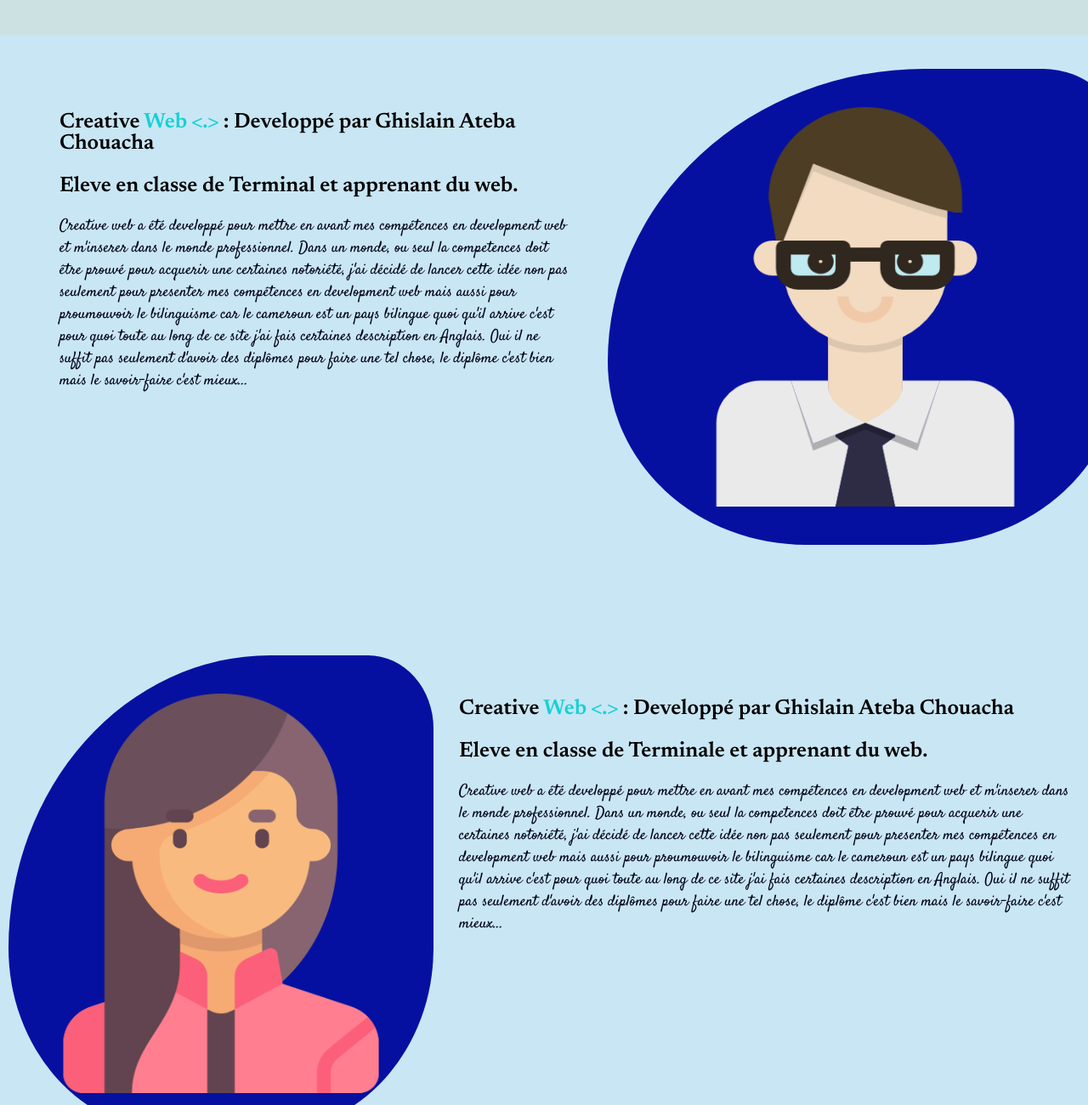
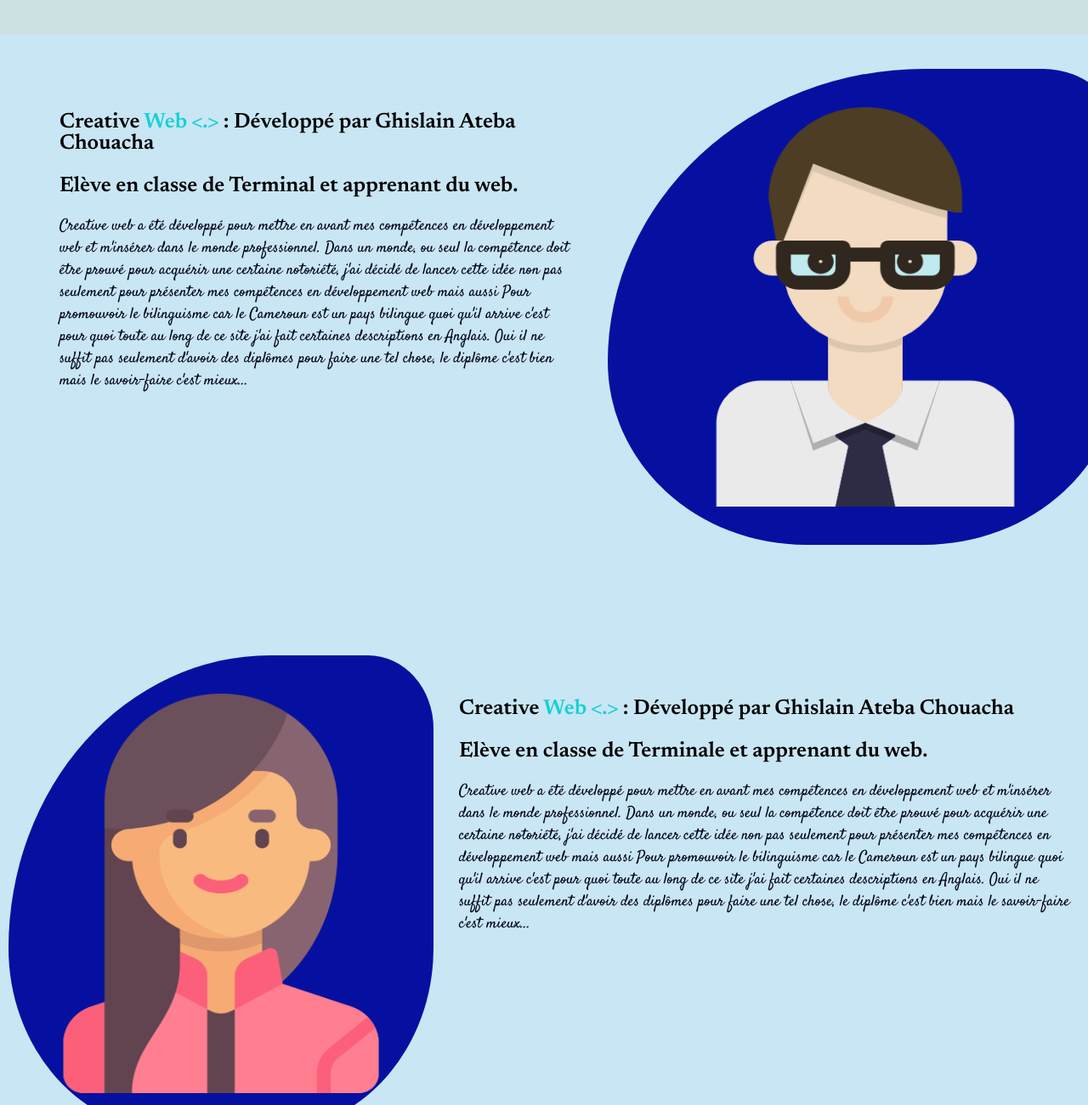
Before and after one commit to Ghislano26/MynewCreativeWeb, a plain HTML site: page index.html in a window 1280 px wide. Shown: the part 519-1819 px from the top of the page at 85% size. Drawn offline with Linux system fonts and the light colour scheme; a web font is replaced by a local one.

Commit message:
reverification des sources

```diff
--- a/index.html
+++ b/index.html
@@ -67,11 +67,11 @@
 <!-- Espace de petite description -->
 
         <div class="section__project__text">
-            <h1><span class="Creative">Creative</span> <span class="web">Web <.></span> : </span>  Developpé par Ghislain Ateba Chouacha <br> <br> Eleve en classe de Terminal et apprenant du web. <span></h1>
+            <h1><span class="Creative">Creative</span> <span class="web">Web <.></span> : </span>   Développé par Ghislain Ateba Chouacha <br> <br> Elève en classe de Terminal et apprenant du web. <span></h1>
             <p>
-                Creative web a été developpé pour mettre en avant mes compétences en development web et m'inserer dans le monde professionnel.
-                Dans un monde, ou seul la competences doit être prouvé pour acquerir une certaines notoriété, j'ai décidé de lancer cette idée non pas seulement pour presenter mes compétences en development web mais aussi
-                pour proumouvoir le bilinguisme car le cameroun est un pays bilingue quoi qu'il arrive c'est pour quoi toute au long de ce site j'ai fais certaines description en Anglais.
+                Creative web a été développé pour mettre en avant mes compétences en développement web et m'insérer dans le monde professionnel.
+                Dans un monde, ou seul la compétence doit être prouvé pour acquérir une certaine notoriété, j'ai décidé de lancer cette idée non pas seulement pour présenter mes compétences en développement web mais aussi
+                Pour promouvoir le bilinguisme car le Cameroun est un pays bilingue quoi qu'il arrive c'est pour quoi toute au long de ce site j'ai fait certaines descriptions en Anglais.
                 Oui il ne suffit pas seulement d'avoir des diplômes pour faire une tel chose, le diplôme c'est bien mais le savoir-faire c'est mieux...
 
             </p>
@@ -90,11 +90,11 @@
         </div>
 <!-- Partie texte -->
         <div class="section__project2__text">
-            <h1><span class="Creative">Creative</span> <span class="web">Web <.></span> : </span>  Developpé par Ghislain Ateba Chouacha <br> <br> Eleve en classe de Terminale et apprenant du web. <span></h1>
+            <h1><span class="Creative">Creative</span> <span class="web">Web <.></span> : </span>  Développé par Ghislain Ateba Chouacha  <br> <br> Elève en classe de Terminale et apprenant du web. <span></h1>
             <p>
-                Creative web a été developpé pour mettre en avant mes compétences en development web et m'inserer dans le monde professionnel.
-                Dans un monde, ou seul la competences doit être prouvé pour acquerir une certaines notoriété, j'ai décidé de lancer cette idée non pas seulement pour presenter mes compétences en development web mais aussi
-                pour proumouvoir le bilinguisme car le cameroun est un pays bilingue quoi qu'il arrive c'est pour quoi toute au long de ce site j'ai fais certaines description en Anglais.
+                Creative web a été développé pour mettre en avant mes compétences en développement web et m'insérer dans le monde professionnel.
+                Dans un monde, ou seul la compétence doit être prouvé pour acquérir une certaine notoriété, j'ai décidé de lancer cette idée non pas seulement pour présenter mes compétences en développement web mais aussi
+                Pour promouvoir le bilinguisme car le Cameroun est un pays bilingue quoi qu'il arrive c'est pour quoi toute au long de ce site j'ai fait certaines descriptions en Anglais.
                 Oui il ne suffit pas seulement d'avoir des diplômes pour faire une tel chose, le diplôme c'est bien mais le savoir-faire c'est mieux...
 
             </p>
```
